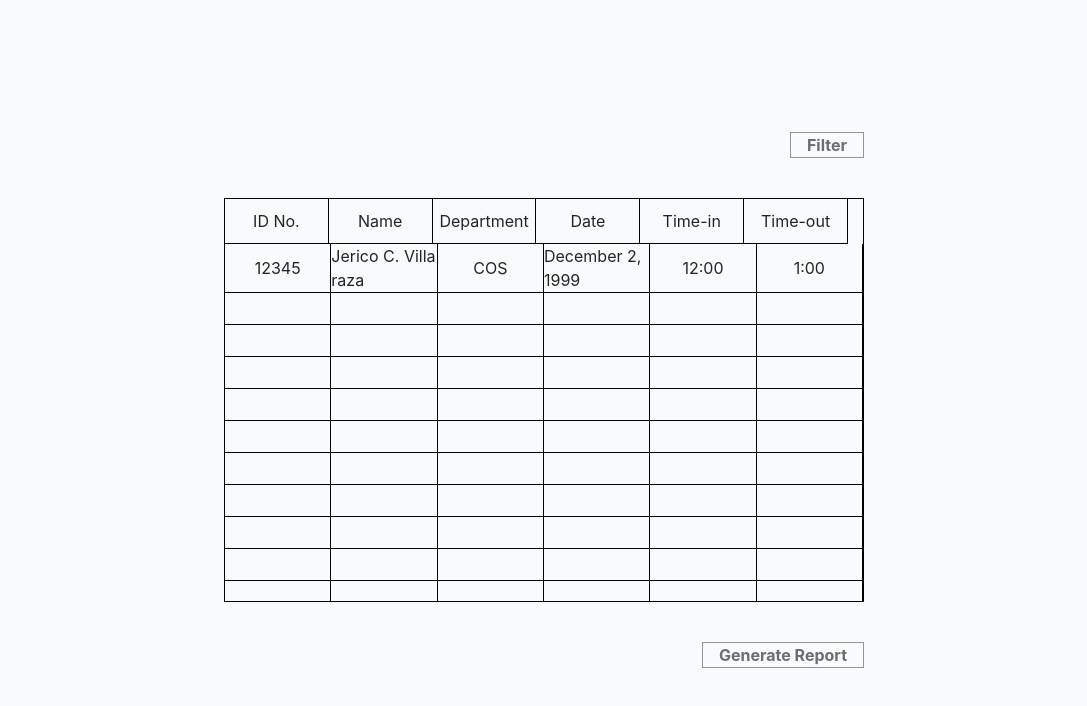
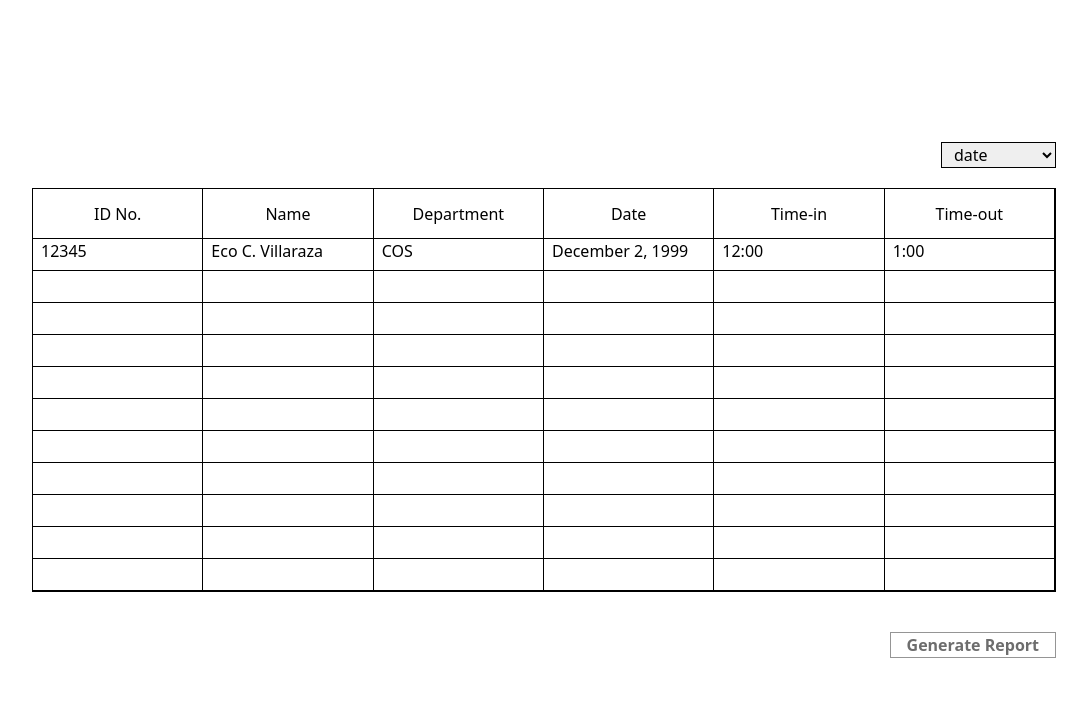
Before and after one commit to ecoknows/TUP-Faculty, a React (Create React App) app in the folder front_end/: page /attendaceReport in a window 1280 px wide. Shown: the top 706 px of the page, without its empty margins (96-1183 px from the left). Built offline with nearby package versions, Linux system fonts and the light colour scheme.

Commit message:
Configuring Tailwind

```diff
--- a/front_end/package.json
+++ b/front_end/package.json
@@ -27,8 +27,8 @@
   },
   "scripts": {
     "start": "craco start",
-     "build": "craco build",
-     "test": "craco test",
+    "build": "craco build",
+    "test": "craco test",
     "eject": "react-scripts eject"
   },
   "eslintConfig": {
--- /dev/null
+++ b/front_end/src/components/Slider.tsx
@@ -0,0 +1,38 @@
+import React, {forwardRef,HTMLAttributes} from 'react'
+import classNames from 'classnames';
+
+
+interface SliderProps extends HTMLAttributes<HTMLSelectElement>{
+    items: string[],
+    className?: string,
+}
+
+function Slider(props : SliderProps){
+    const {
+        items,
+        className,
+
+        ...rest
+    } = props;
+
+
+    const classes  = classNames(
+        'border',
+        'border-black',
+        'border-solid',
+        'mb-5',
+        'px-2',
+        className,
+    );
+
+    return(
+        <select  {...rest} className={classes}>
+            {
+                items.map((item)=><option value={item}>{item}</option>)
+            }
+        </select>
+    )
+
+}
+
+export default Slider;
--- a/front_end/src/components/Table.tsx
+++ b/front_end/src/components/Table.tsx
@@ -30,19 +30,13 @@ function Table<ItemT>(props : TableProps<ItemT>){
         ...rest
     } = props;
 
-    const classes  = classNames(
-        className,
-    );
-
-
-
     return (
-        <View style={{width , height : 50 + 32.15 * numColumn}}>
-            <View {...rest} className={classes} column width='fill' style={{border:'1px solid black'}}>
-                <View style={{height: 50, paddingRight: 15}}>
+        <View style={{width , height : 50 + 32.15 * numColumn}} >
+            <View {...rest} className='border border-solid border-black' column width='full'>
+                <View style={{overflowY: 'scroll',minHeight: 50}}>
                         {
                             header.map(
-                                (name : string, index: number)=><View className='table-header'>
+                                (name : string, index: number)=><View className='table-header px-2'>
                                     <span>{name}</span>
                                     </View>
 
@@ -50,7 +44,7 @@ function Table<ItemT>(props : TableProps<ItemT>){
                         }
                 </View>
 
-                <View column style={{overflowY: 'scroll', height: '100%'}}>
+                <View column className='overflow-y-scroll h-screen'>
                     {
                         data.map(
                             (item) => renderItem({item})
@@ -88,7 +82,7 @@ function Row<ItemT>(props : RowProps<ItemT>){
     } = props;
 
     return(
-        <View className='table-row' style={style} {...rest}>
+        <View className='table-row px-2' style={style} {...rest}>
         {children}
         </View>
     )
--- a/front_end/src/components/View.tsx
+++ b/front_end/src/components/View.tsx
@@ -48,17 +48,16 @@ const View = forwardRef(
         }
 
         const classes  = classNames(
-            'view',
-            'bg-gray-50',
+            'flex',
             className,
-            height && `height-${height}`,
-            width && `width-${width}`,
-            center && `items-center`,
-            middle && `items-middle`,
-            column && `items-column`,
+            height && `h-${height}`,
+            width && `w-${width}`,
+            center && `justify-center`,
+            middle && `items-center`,
+            column && `flex-col`,
             color && `bg-${color}`,
             relative && `relative`,
-            flex && 'flex-1',
+            flex && 'flex',
             end && 'items-end',
 
             // TAILWINDCSS START
--- a/front_end/src/components/index.tsx
+++ b/front_end/src/components/index.tsx
@@ -3,3 +3,4 @@ export { default as View} from './View';
 export { default as Input} from './Input';
 export { default as Button} from './Button';
 export { default as Table} from './Table';
+export { default as Slider} from './Slider';
--- a/front_end/src/css/global.css
+++ /dev/null
@@ -1,33 +0,0 @@
-
-/*
-    GLOBAL CSS
-    USE THIS TO SPECIY ITEMS
-*/
-
-/* Default View properties */
-.view{
-    display: flex;
-}
-
-
-/* SIZES */
-.flex-1{ flex: 1}
-.flex-0{ flex: 0}
-.height-100vh {height: 100vh}
-.width-fill {width: 100%;}
-.heigth-fill {height: 100%;}
-
-/* POSITIONS */
-.relative { position: relative; }
-.items-center { justify-content: center;}
-.items-middle { align-items: center;}
-.items-column { flex-direction: column;}
-.items-end { align-items: flex-end;}
-
-
-/*COLOR*/
-.color-red {color: red;}
-.color-black {color: black;}
-.bg-white {background-color: white;}
-.bg-red {background-color: red;}
-.bg-blue {background-color: blue;}
--- a/front_end/src/index.tsx
+++ b/front_end/src/index.tsx
@@ -2,12 +2,12 @@ import React from 'react';
 import ReactDOM from 'react-dom';
 import App from './App';
 import './index.css';
-import 'bootstrap/dist/css/bootstrap.min.css';
-import './css/global.css';
+// import './css/global.css';
 import './css/table.css';
 import './css/text.css';
 import './css/input.css';
 import './css/button.css';
+// import 'bootstrap/dist/css/bootstrap.min.css';
 
 ReactDOM.render(
   <React.StrictMode>
--- a/front_end/src/screens/LoginPage.tsx
+++ b/front_end/src/screens/LoginPage.tsx
@@ -5,19 +5,16 @@ import {View, Text, Input, Button} from '../components';
 
 function LoginPage(){
     return (
-        <View height='100vh' center middle column >
+        <View height='screen' center middle column >
             <Text type='title' black style={{marginBottom: 100}}> Welcome Admin</Text>
-            <Form className='view items-column items-center items-middle'>
-                 <Form.Group >
-                    <Input placeholder='Username' type='text'/>
-                 </Form.Group>
 
-                 <Form.Group >
-                     <Input placeholder='Password' type='password' toggler/>
-                     <Text >forgot password</Text>
-                 </Form.Group>
-                 <Button title='Login' />
-             </Form>
+            <form className='flex flex-col'>
+                 <Input placeholder='Username' type='text' className='mb-3'/>
+
+                 <Input placeholder='Password' type='password' toggler/>
+                 <Text >forgot password</Text>
+                 <Button title='Login' className='self-center mt-3' />
+             </form>
         </View>
     )
 }
--- a/front_end/src/screens/admin/AttendanceReport.tsx
+++ b/front_end/src/screens/admin/AttendanceReport.tsx
@@ -1,5 +1,4 @@
-import { View, Table, Button } from '../../components';
-
+import { View, Table, Button, Slider } from '../../components';
 interface AttendanceInterface {
     _id: string,
     name: string,
@@ -11,14 +10,15 @@ interface AttendanceInterface {
 
 
 const data : AttendanceInterface[] = [
-    {_id : '12345', name:'Jerico C. Villaraza', department: 'COS', date: 'December 2, 1999', in: '12:00', out:'1:00'}
+    {_id : '12345', name:'Eco C. Villaraza', department: 'COS', date: 'December 2, 1999', in: '12:00', out:'1:00'}
 ];
 
 const AttendanceReport = () => {
+
     return (
-        <View height='100vh' middle center column>
-            <View end style={{width: '50%'}} column>
-                <Button title='Filter' margin='mb-10' />
+        <View height='screen' middle center column>
+            <View end style={{width: '80%'}} column>
+                <Slider items={['date', 'Today','In 7 days', 'In 15 days', 'Custom']}/>
 
                 <Table
                         header={['ID No.','Name', 'Department','Date','Time-in','Time-out']}
```
Also changed, not shown: 1 other file (tests, documents, lock files or other folders).
